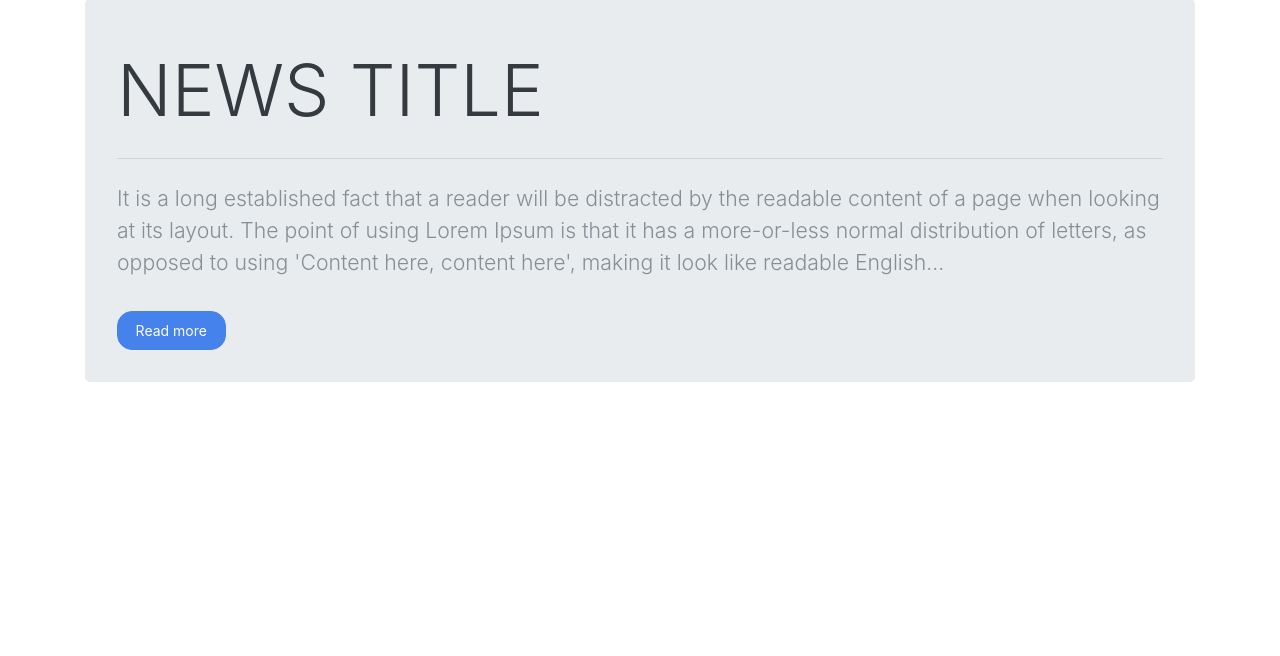
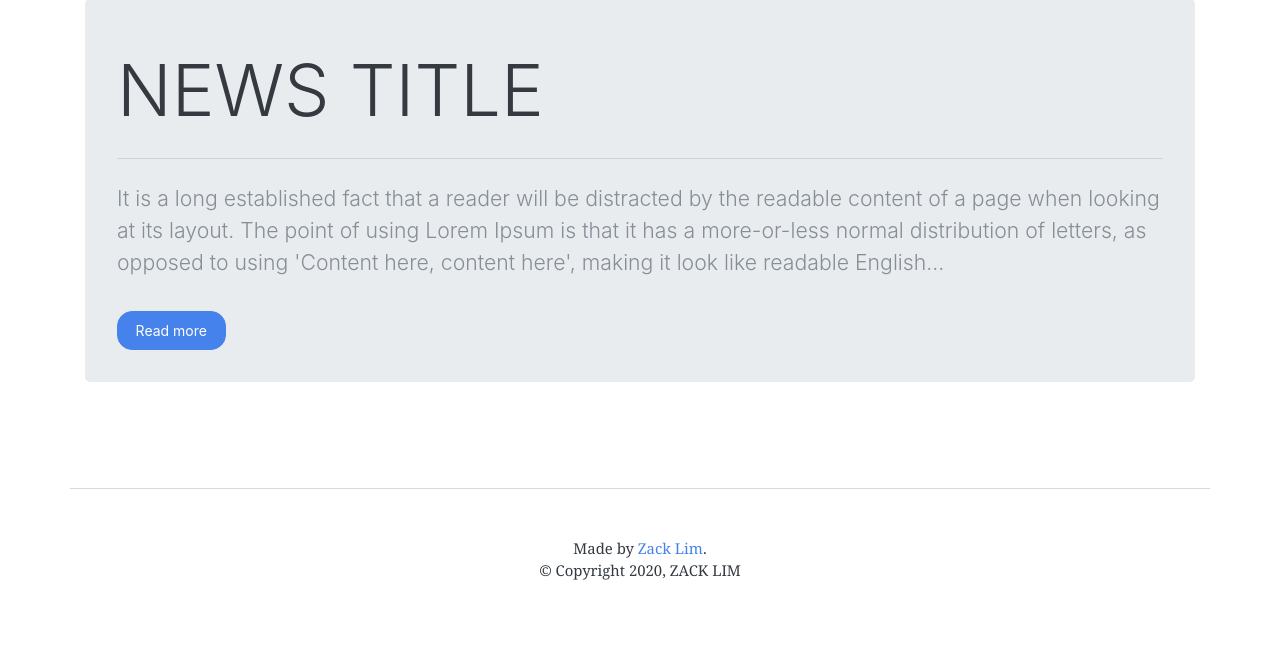
Before and after one commit to 0zack/final_project, a Django app: template cfis/templates/cfis/main.html in a window 1280 px wide. Shown: the part 619-1275 px from the top of the page. Before the commit the page ends 1001 px from the top, so only its background shows below. Run offline with Django 3.2, Linux system fonts and the light colour scheme; the template is opened without the code that fills it, so the values that code supplies are empty; some libraries are stand-ins or nearby versions.

Commit message:
add footer

```diff
--- a/cfis/templates/cfis/main.html
+++ b/cfis/templates/cfis/main.html
@@ -1,4 +1,4 @@
-{% extends "cfis_menu.html" %}
+{% extends "cfis_footer.html" %}
 {% block content %}
       <div class="page-header" id="banner">
         <div class="row">
--- /dev/null
+++ b/home/templates/cfis_footer.html
@@ -0,0 +1,11 @@
+{% extends "cfis_menu.html" %}
+{% block footer %}
+      <footer id="footer">
+        <div class="row pt-5" style="border-top: 1px solid #dadada">
+          <div class="col-lg-12 text-center">
+            <p>Made by <a href="https://yeongjaelim.com">Zack Lim</a>.</p>
+            <p>&copy; Copyright 2020, ZACK LIM</p>
+            </div>
+        </div>
+      </footer>
+{% endblock %}
```
Also changed, not shown: home/static/favicon.ico.
